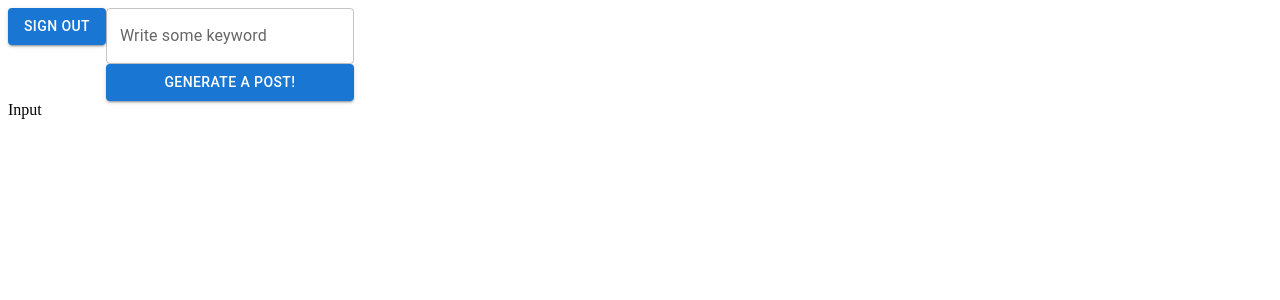
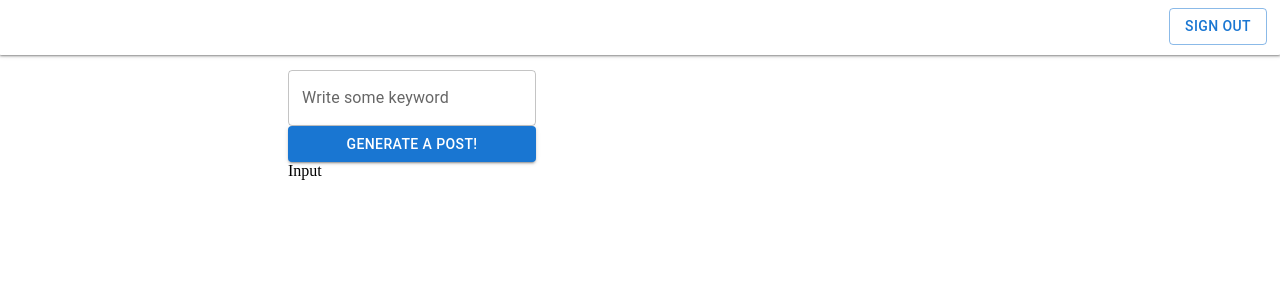
Before and after one commit to sraczbalint/content-generator, a React (Create React App) app: page / in a window 1280 px wide. Shown: the top 300 px of the page. Built offline with nearby package versions, Linux system fonts and the light colour scheme; no server answers; sample sign-in values are in the browser's storage.

Commit message:
Add header

```diff
--- /dev/null
+++ b/src/component/dashboardLayout/DashboardLayout.tsx
@@ -0,0 +1,60 @@
+import { FunctionComponent, PropsWithChildren } from 'react'
+
+import { Box, Button, Paper } from '@mui/material'
+import { styled } from '@mui/material/styles'
+
+import { useAuth } from 'context/AuthContext'
+
+const DashboardLayoutRoot = styled('div')(({ theme }) => ({
+  display: 'flex',
+  flex: '1 1 auto',
+  maxWidth: '100%',
+  [theme.breakpoints.up('lg')]: {
+    paddingLeft: 280,
+  },
+}))
+
+// eslint-disable-next-line @typescript-eslint/no-empty-interface
+interface Props {}
+
+export const DashboardLayout: FunctionComponent<PropsWithChildren<Props>> = ({
+  children,
+}) => {
+  const { onSignOut } = useAuth()
+
+  return (
+    <>
+      <Paper
+        sx={{
+          display: 'flex',
+          flex: '1 1 auto',
+          margin: '-10px -10px 15px -10px',
+          padding: '10px 15px',
+        }}
+        elevation={2}
+      >
+        <Button
+          variant="outlined"
+          sx={{ marginLeft: 'auto' }}
+          onClick={() => onSignOut()}
+        >
+          Sign Out
+        </Button>
+      </Paper>
+      <DashboardLayoutRoot>
+        <Box
+          sx={{
+            display: 'flex',
+            flex: '1 1 auto',
+            flexDirection: 'column',
+            width: '100%',
+          }}
+        >
+          {children}
+        </Box>
+      </DashboardLayoutRoot>
+    </>
+  )
+}
+
+export default DashboardLayout
--- a/src/container/GeneratorContainer/GeneratorContainer.tsx
+++ b/src/container/GeneratorContainer/GeneratorContainer.tsx
@@ -3,19 +3,13 @@ import { useState } from 'react'
 import { Button, FormControl, TextField } from '@mui/material'
 import { Box } from '@mui/system'
 
-import { useAuth } from 'context/AuthContext'
-
 const GeneratorContainer = () => {
   const [input, setInput] = useState<string | null>(null)
-  const { onSignOut } = useAuth()
 
   console.log(input)
 
   return (
     <Box>
-      <Button variant="contained" onClick={() => onSignOut()}>
-        Sign Out
-      </Button>
       <FormControl>
         <TextField
           id="outlined-basic"
--- a/src/page/GeneratorPage.tsx
+++ b/src/page/GeneratorPage.tsx
@@ -1,3 +1,4 @@
+import DashboardLayout from 'component/dashboardLayout/DashboardLayout'
 import GeneratorContainer from 'container/GeneratorContainer/GeneratorContainer'
 import auth from 'context/Firebase'
 
@@ -6,7 +7,9 @@ const Login = () => {
   return (
     <>
       <title>Generator</title>
-      <GeneratorContainer />
+      <DashboardLayout>
+        <GeneratorContainer />
+      </DashboardLayout>
     </>
   )
 }
```
Also changed, not shown: src/component/dashboardLayout/DashboardLayout.module..scss (added).
